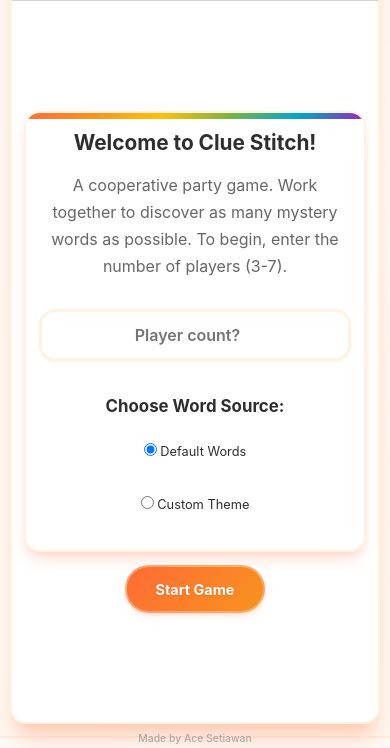
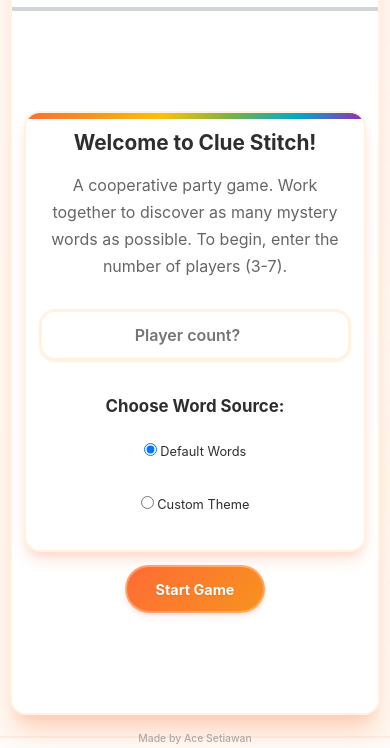
Before and after one commit to acepocalypse/justone, a plain HTML site: page frontend/index.html in a window 390 px wide. Shown: the part 108-856 px from the top of the page. Drawn offline with Linux system fonts and the light colour scheme.

Commit message:
Refactor CSS styles for improved layout and responsiveness of game container

```diff
--- a/frontend/index.html
+++ b/frontend/index.html
@@ -522,19 +522,20 @@
             }
 
             body {
-                padding: var(--space-2) var(--space-4);
+                padding: var(--space-4) var(--space-4);
                 overflow-y: auto;
                 align-items: stretch;
                 min-height: 100vh;
             }
 
             .game-container {
-                height: 100vh;
-                max-height: 100vh;
+                height: auto;
+                max-height: none;
                 border-radius: var(--border-radius);
-                min-height: 100vh;
+                min-height: calc(100vh - var(--space-8));
                 display: flex;
                 flex-direction: column;
+                margin: var(--space-4) 0;
             }
 
             main {
@@ -696,14 +697,16 @@
             }
 
             body {
-                padding: var(--space-1) var(--space-3);
+                padding: var(--space-3) var(--space-3);
                 min-height: 100vh;
             }
 
             .game-container {
                 border-radius: var(--border-radius);
-                height: 100vh;
-                max-height: 100vh;
+                height: auto;
+                max-height: none;
+                min-height: calc(100vh - var(--space-6));
+                margin: var(--space-3) 0;
             }
 
             main {
@@ -809,7 +812,12 @@
             }
 
             body {
-                padding: 0 var(--space-2);
+                padding: var(--space-2) var(--space-2);
+            }
+
+            .game-container {
+                margin: var(--space-2) 0;
+                min-height: calc(100vh - var(--space-4));
             }
 
             main {
@@ -917,8 +925,14 @@
 
         /* Landscape mobile optimization */
         @media (max-width: 768px) and (orientation: landscape) and (max-height: 500px) {
+            body {
+                padding: var(--space-2) var(--space-4);
+            }
+
             .game-container {
-                height: 100vh;
+                height: auto;
+                margin: var(--space-2) 0;
+                min-height: calc(100vh - var(--space-4));
             }
 
             header {
```
